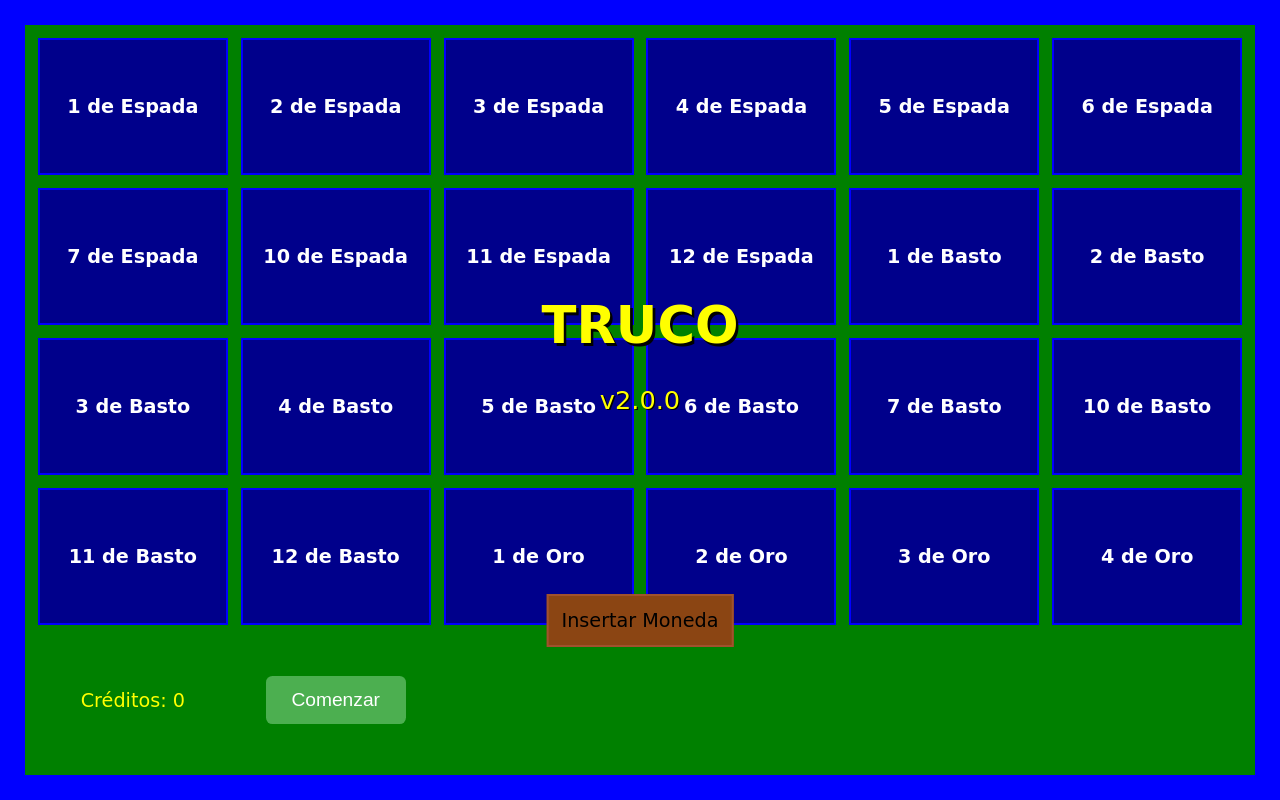
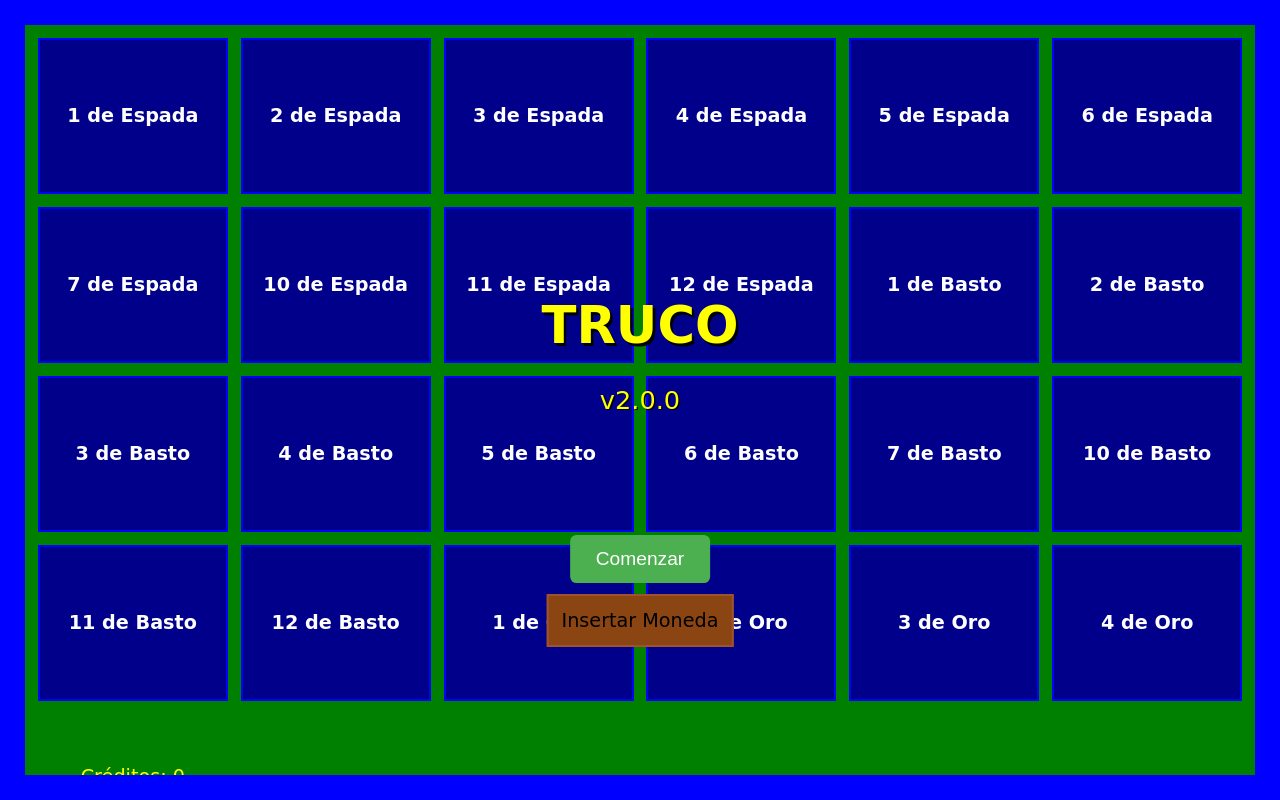
Before and after one commit to gustavojavier7/truco, a PHP site: page / in a window 1280 px wide. Run offline with PHP 8.4, Linux system fonts and the light colour scheme.

Commit message:
Update inicio.css

```diff
--- a/inicio.css
+++ b/inicio.css
@@ -107,10 +107,11 @@
 }
 
 #comenzarJuego {
-    position: relative;
+    position: absolute; /* Cambiado de relative a absolute */
+    bottom: 15vw; /* Separación suficiente del botón "Insertar Moneda" */
+    left: 50%;
+    transform: translateX(-50%);
     text-align: center;
-    display: block;
-    margin: 3vw auto; /* Espacio arriba y centrado horizontalmente */
     padding: 1vw 2vw;
     font-size: 1.5vw;
     background-color: #4CAF50;
```
